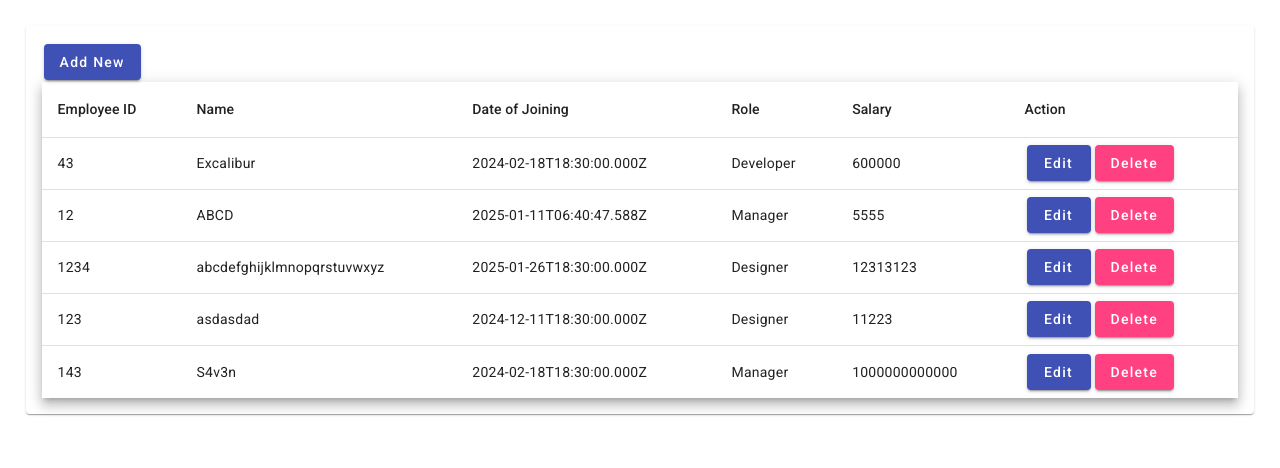
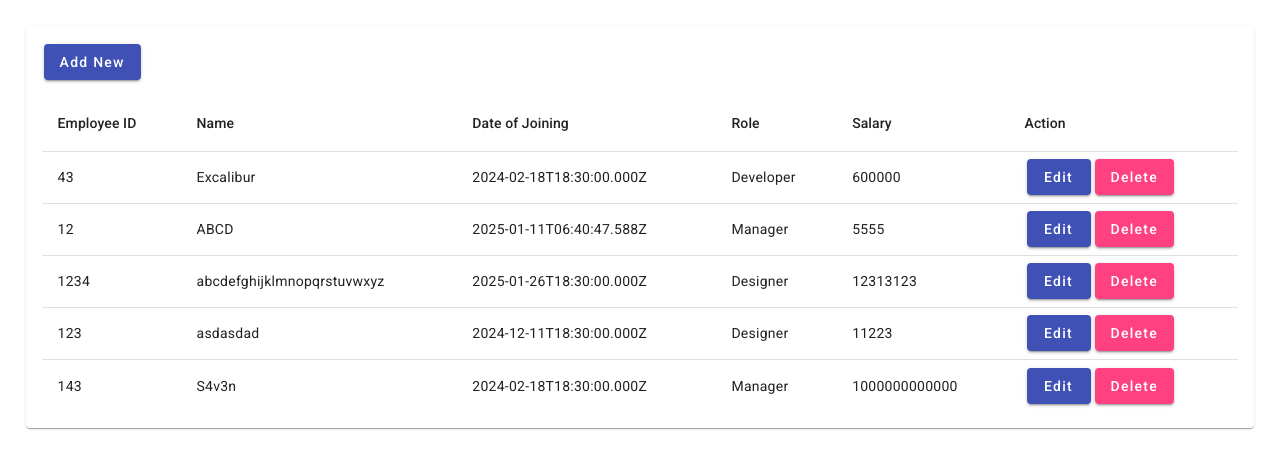
Before and after one commit to Sridharvn/Angular-CRUD-APP-With-NGRX, an Angular app: page /employee in a window 1280 px wide. Shown: the top 468 px of the page. Built offline with nearby package versions, Linux system fonts and the light colour scheme; data requests are answered from the project's data file.

Commit message:
Style update

```diff
--- a/src/app/components/employee/employee.component.html
+++ b/src/app/components/employee/employee.component.html
@@ -1,9 +1,9 @@
 <mat-card>
   <mat-card-header>
-    <button mat-raised-button (click)="addEmployee()" color="primary">Add New</button>
+    <button class="addUserButton" mat-raised-button (click)="addEmployee()" color="primary">Add New</button>
   </mat-card-header>
   <mat-card-content>
-    <table mat-table [dataSource]="dataTable" class="mat-elevation-z8">
+    <table mat-table [dataSource]="dataTable" class="mat-elevation-z0">
 
       <!--- Note that these columns can be defined in any order.
           The actual rendered columns are set as a property on the row definition" -->
--- a/src/app/components/employee/employee.component.scss
+++ b/src/app/components/employee/employee.component.scss
@@ -4,3 +4,6 @@
 .mdc-button {
   margin: 2px;
 }
+.addUserButton {
+  margin-bottom: 2vh;
+}
```
